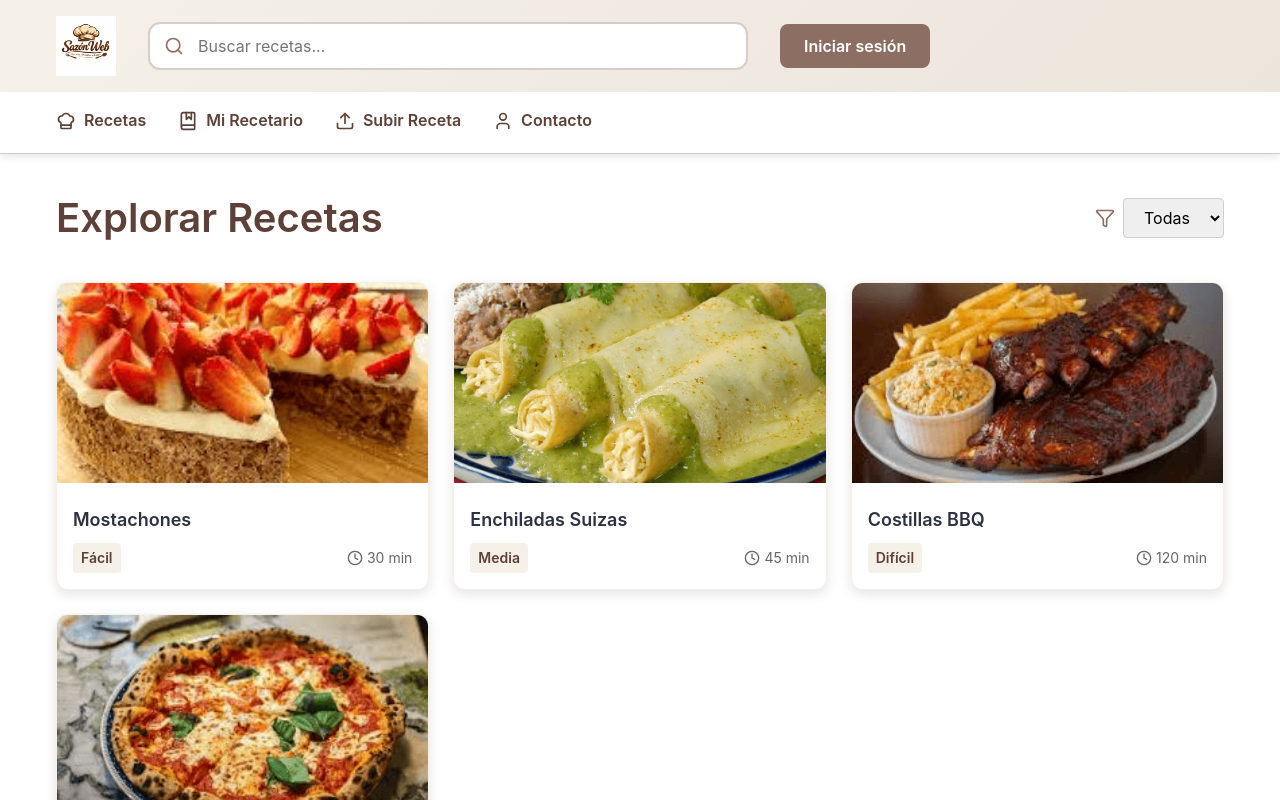
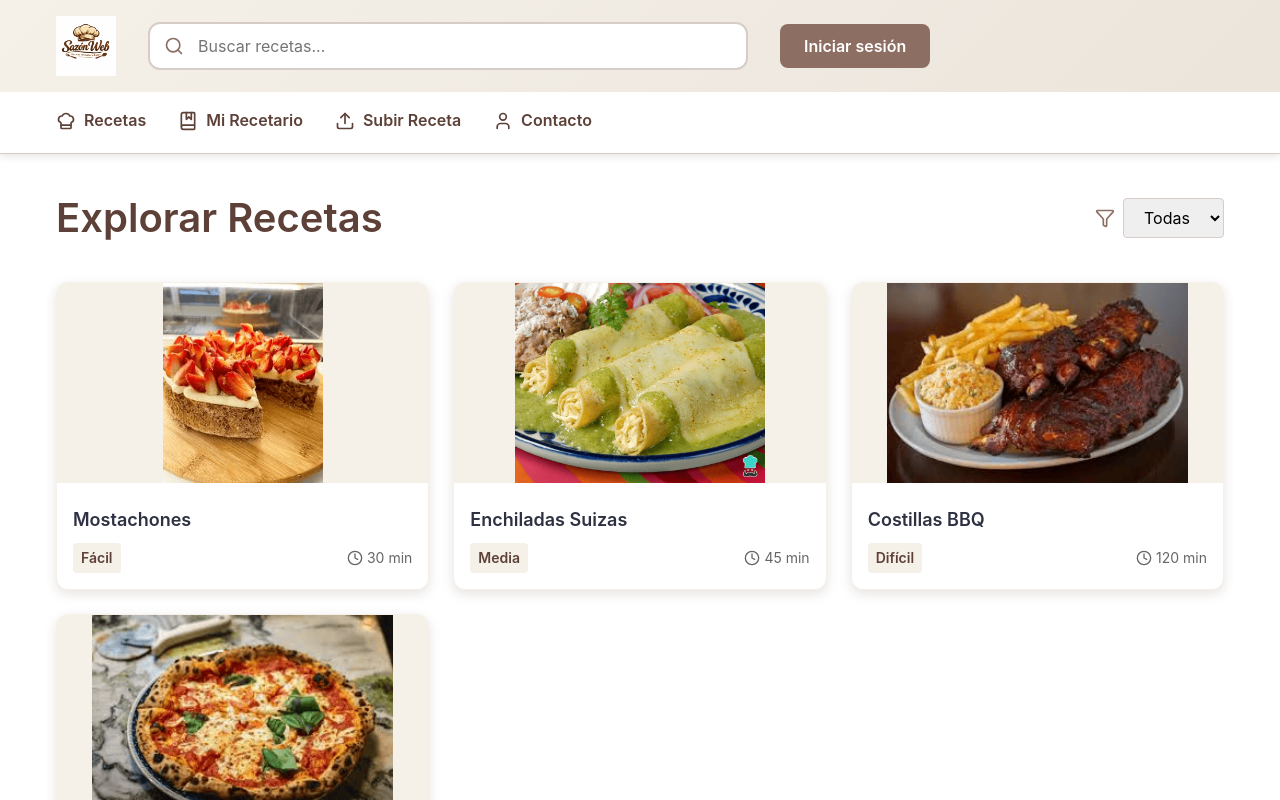
Before and after one commit to BBripy207/SazonWeb, a React (Vite) app in the folder app/: page /explorar in a window 1280 px wide. Shown: the top 800 px of the page. Built offline with nearby package versions, Linux system fonts and the light colour scheme.

Commit message:
feat: Cambiar objectFit a 'contain' y añadir color de fondo en RecipeCard y RecipeDetail para mejorar la presentación de imágenes

```diff
--- a/app/src/components/RecipeCard.tsx
+++ b/app/src/components/RecipeCard.tsx
@@ -44,7 +44,8 @@ const styles: Record<string, React.CSSProperties> = {
     image: {
         width: '100%',
         height: '200px',
-        objectFit: 'cover',
+        objectFit: 'contain',
+        backgroundColor: colors.backgroundLight,
     },
     content: {
         padding: spacing.md,
--- a/app/src/pages/RecipeDetail.tsx
+++ b/app/src/pages/RecipeDetail.tsx
@@ -148,7 +148,8 @@ const styles: Record<string, React.CSSProperties> = {
     heroImage: {
         width: '100%',
         height: '100%',
-        objectFit: 'cover',
+        objectFit: 'contain',
+        backgroundColor: colors.backgroundLight,
     },
     heroOverlay: {
         position: 'absolute',
```
